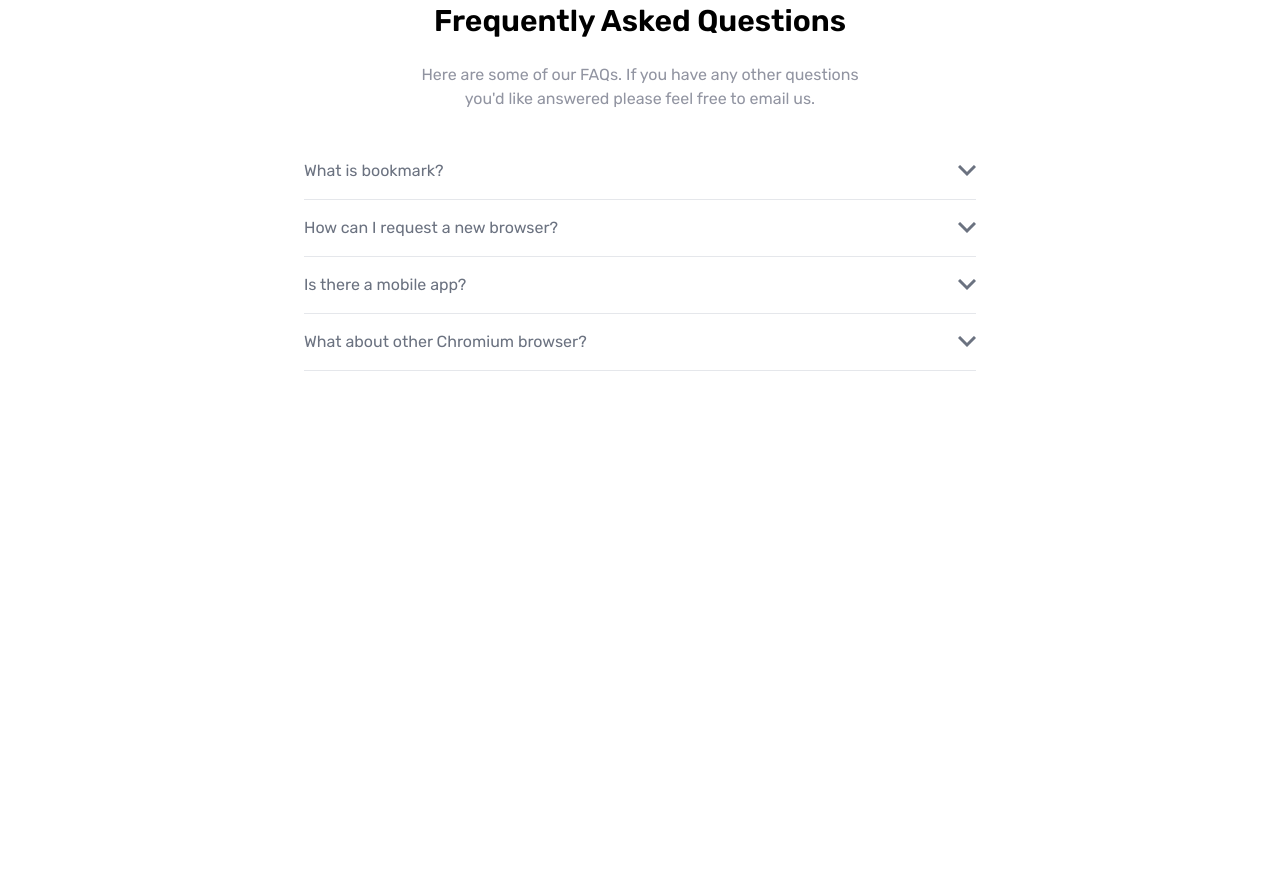
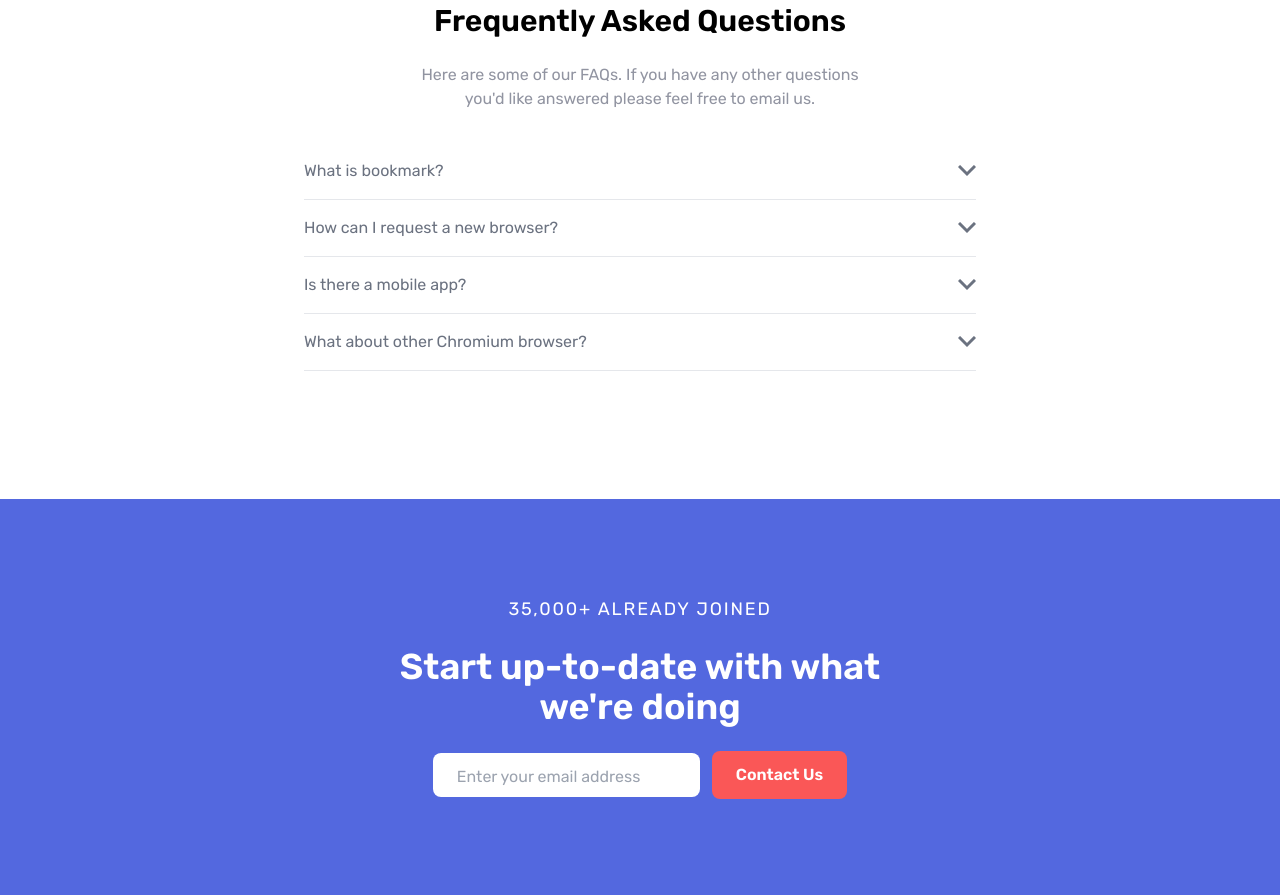
Before and after one commit to Dawit-wt/Bookmark, a website: page index.html in a window 1280 px wide. Shown: the part 2295-3190 px from the top of the page. Before the commit the page ends 2794 px from the top, so only its background shows below. Drawn offline with Linux system fonts and the light colour scheme.

Commit message:
completed newsletter section

```diff
--- a/index.html
+++ b/index.html
@@ -523,5 +523,45 @@
         </div>
       </div>
     </section>
+
+    <!--  newsletter section -->
+
+    <section id="newsletter" class="bg-softBlue">
+      <!--    main container -->
+      <div class="max-w-lg mx-auto py-24">
+        <p
+          class="mb-6 text-lg tracking-widest text-center text-white uppercase"
+        >
+          35,000+ Already Joined
+        </p>
+        <h2
+          class="px-3 mb-6 text-3xl font-semibold text-center text-white md:text-4xl"
+        >
+          Start up-to-date with what we're doing
+        </h2>
+
+        <!--        form -->
+        <form
+          class="flex flex-col items-center justify-center max-w-2xl mx-auto space-y-6 text-base px-6 md:flex-row md:space-y-0 md:space-x-4 md:px-0"
+        >
+          <!--          input and button -->
+          <div
+            class="flex flex-col justify-between items-center mx-auto md:flex-row md:mx-0"
+          >
+            <input
+              type="text"
+              class="flex-1 px-6 pt-3 pb-2 mb-4 rounded-lg border-1 border-white focus:outline-none md:mr-3 md:mb-0"
+              placeholder="Enter your email address"
+            />
+
+            <input
+              type="submit"
+              class="inline-flex px-6 py-3 font-semibold text-center text-white duration-200 transform rounded-lg cursor-pointer focus:outline-none bg-softRed hover:opacity-90"
+              value="Contact Us"
+            />
+          </div>
+        </form>
+      </div>
+    </section>
   </body>
 </html>
```
Also changed, not shown: css/style.css.
